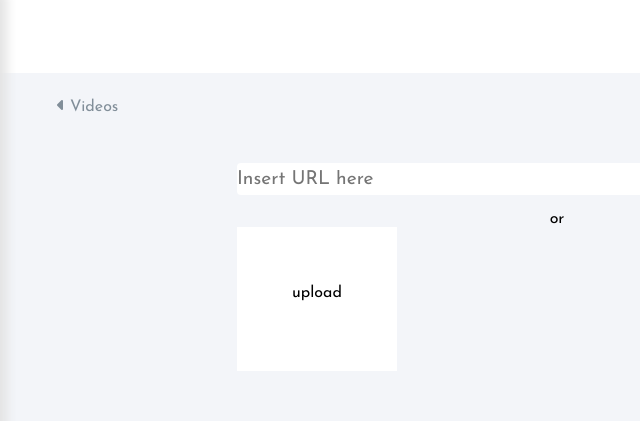
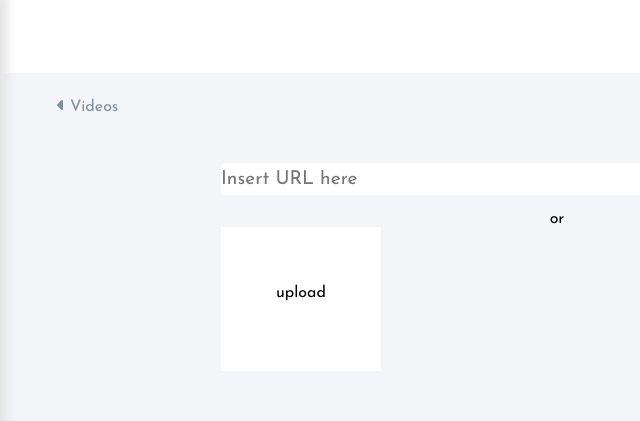
Before and after one commit to sharathshru/Dashboard, a plain HTML site: page index.html in a window 1280 px wide. Shown: the top 421 px of the page, 83-723 px from the left. Drawn offline with Linux system fonts and the light colour scheme.

Commit message:
Add files via upload

```diff
--- a/style.css
+++ b/style.css
@@ -58,7 +58,7 @@ body{
   }
 
   .content input{
-      margin: 3rem 20rem;
+      margin: 3rem 19rem;
       border-radius: 4px;
     font-size: 1.2rem;
     height: 2rem;
@@ -84,7 +84,7 @@ body{
   }
 
   .box {
-    margin-left: 20rem;
+    margin-left: 19rem;
     height: 9rem;
     width: 10rem;
     background-color: white;
```
